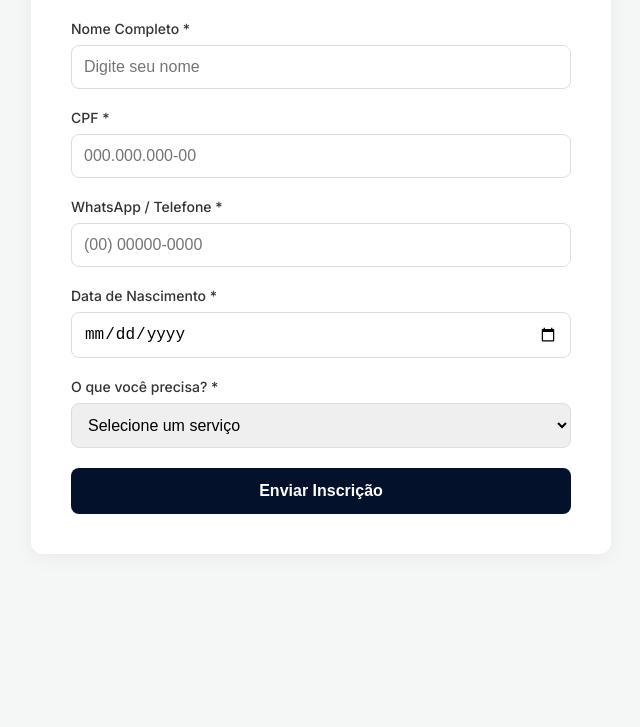
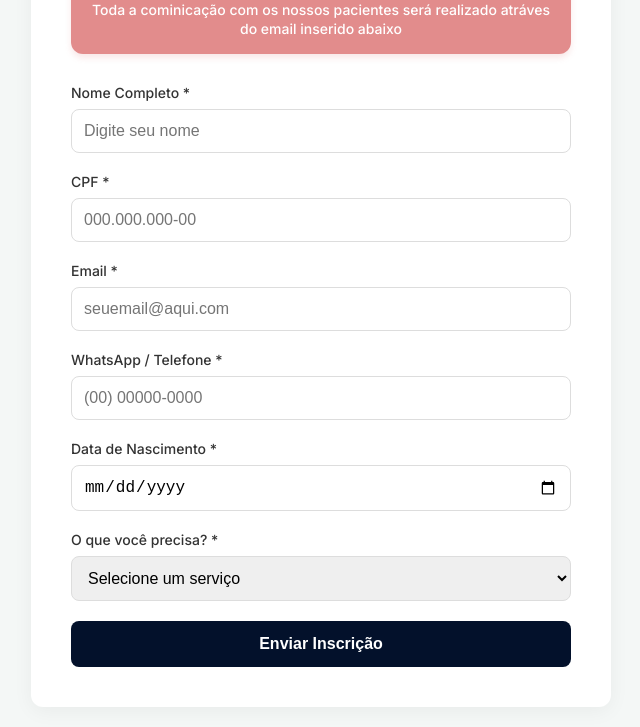
Before and after one commit to Natacha1919/clinica-odonto-forms, a plain HTML site: page index.html in a window 1280 px wide. Shown: the part 227-954 px from the top of the page, without its empty margins (319-959 px from the left). Before the commit the page ends 840 px from the top, so only its background shows below. Drawn offline with nearby package versions, Linux system fonts and the light colour scheme.

Commit message:
Add files via upload

```diff
--- a/index.html
+++ b/index.html
@@ -45,6 +45,28 @@
             border-radius: 12px;
             box-shadow: 0 4px 20px rgba(0,0,0,0.05);
         }
+
+        .informativo {
+    /* Cores e Fundo */
+    background-color: #e28c8c; /* Sua cor original */
+    color: #ffffff; /* Mudei para Branco para melhor leitura (contraste) */
+
+    /* Bordas e Espaçamento */
+    border-radius: 12px; /* 12px combina mais com o resto do formulário */
+    padding: 15px; /* Espaço interno (substitui altura fixa) */
+    margin-bottom: 25px; /* Empurra o formulário para baixo */
+
+
+    display: flex; /* Ativa o poder de alinhamento */
+    align-items: center;
+    justify-content: center;
+    gap: 10px;
+    text-align: center;
+    font-size: 14px;
+    font-weight: 500;
+    line-height: 1.4;
+    box-shadow: 0 4px 6px rgba(226, 140, 140, 0.2);
+}
 
         header {
             text-align: center;
@@ -155,6 +177,7 @@
         <img src="image.png" alt="logo" class="logo">
         <h1>Ficha de Inscrição</h1>
         <p class="subtitle">Clínica Odonto - Lista de Espera</p>
+        <p class="informativo">Atenção! <br> Toda a cominicação com os nossos pacientes será realizado atráves do email inserido abaixo</p>
 
     </header>
 
@@ -167,6 +190,11 @@
         <div class="form-group">
             <label for="cpf">CPF *</label>
             <input type="text" id="cpf" placeholder="000.000.000-00" maxlength="14" required>
+        </div>
+
+        <div class="form-group">
+            <label for="email">Email *</label>
+           <input type="email" id="email" placeholder="seuemail@aqui.com" required>
         </div>
 
         <div class="form-group">
@@ -248,6 +276,7 @@
         const rawPhone = document.getElementById('phone').value.replace(/\D/g, '');
         const birthDate = document.getElementById('birthDate').value;
         const service = document.getElementById('service').value;
+        const email = document.getElementById('email').value;
 
         try {
             // --- ENVIO CORRIGIDO PARA A TABELA 'PACIENTES' (EM PORTUGUÊS) ---
@@ -261,7 +290,8 @@
                         telefone: rawPhone,
                         data_nascimento: birthDate,  // Corrigido de 'birth_date' para 'data_nascimento'
                         servico_interesse: service,
-                        status: 'espera'
+                        status: 'espera',
+                        email: email,
                     }
                 ]);
 
```
